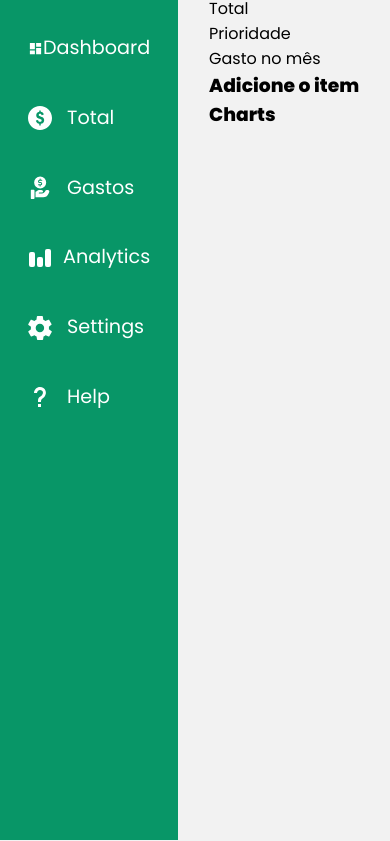
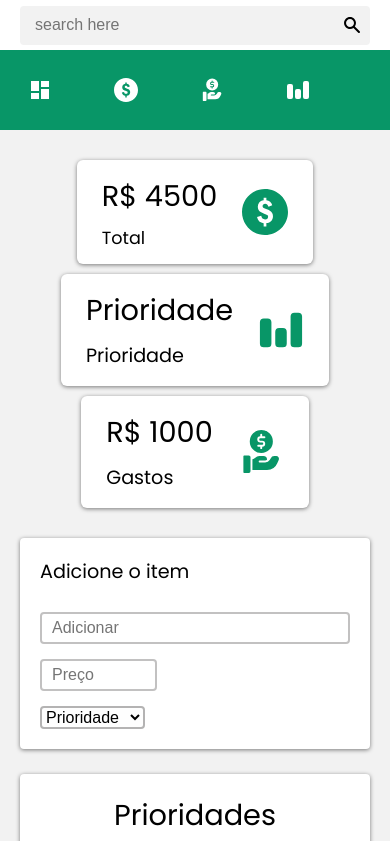
Before and after one commit to GKeslley/Projeto-PayMore, a website with bundled scripts: page index.html in a window 390 px wide. Shown: the part 78-919 px from the top of the page. Built offline with nearby package versions, Linux system fonts and the light colour scheme.

Commit message:
Implementando Design responsivo e interação com o javascript

```diff
--- /dev/null
+++ b/css/charts.css
@@ -0,0 +1,85 @@
+.charts {
+  display: grid;
+  grid-template-columns: repeat(2, 1fr);
+  gap: 0px 25px;
+}
+
+.adicionar-bg {
+  background: var(--color-12);
+  box-shadow: 0px 1px 4px rgba(0, 0, 0, 0.5);
+  border-radius: 4px;
+}
+
+.adicionar {
+  display: grid;
+  padding: 20px;
+}
+
+.adicionar h1 {
+  margin-bottom: 25px;
+}
+
+.adicionar-form {
+  display: grid;
+  margin-bottom: 15px;
+  gap: 15px 0px;
+}
+
+.adicionar-form #text {
+  background: none;
+  border: 2px solid #c2c1c1;
+  padding: 5px 10px;
+  border-radius: 4px;
+  font-size: 1rem;
+}
+
+.adicionar-form #price {
+  background: none;
+  border: 2px solid #c2c1c1;
+  padding: 5px 10px;
+  max-width: 30%;
+  border-radius: 4px;
+  font-size: 1rem;
+}
+
+select {
+  justify-self: start;
+  border: 2px solid #b4b3b3;
+  border-radius: 4px;
+  font-size: 1rem;
+  background: #e7e2e20c;
+}
+
+.chart {
+  width: 90%;
+  justify-self: center;
+  align-self: center;
+}
+
+.chart canvas {
+  margin-top: 15px;
+}
+
+.chart-bg {
+  display: grid;
+  background: var(--color-12);
+  border-radius: 4px;
+  box-shadow: 0px 1px 4px rgba(0, 0, 0, 0.5);
+}
+
+.chart-bg h1 {
+  padding-top: 20px;
+  text-align: center;
+}
+
+@media (min-width: 1000px) {
+  .chart {
+    width: 70%;
+  }
+}
+@media (max-width: 830px) {
+  .charts {
+    grid-template-columns: 1fr;
+    gap: 25px 0px;
+  }
+}
--- /dev/null
+++ b/css/componentes/animacao/barraLateral.css
@@ -0,0 +1,32 @@
+@media (max-width: 920px) {
+  .content {
+    grid-template-columns: 1fr;
+    grid-template-rows: max-content;
+  }
+  .introducao {
+    grid-column: 1;
+  }
+  .barra-conteudo {
+    justify-content: initial;
+  }
+  .barra-conteudo ul {
+    margin-top: 0px;
+    padding-top: 20px;
+    padding-bottom: 20px;
+    display: flex;
+    align-items: center;
+    justify-content: space-between;
+  }
+  .barra-conteudo li + li {
+    margin-top: 0px;
+  }
+}
+
+@media (max-width: 670px) {
+  .barra-conteudo ul {
+    overflow-x: auto;
+  }
+  .barra-conteudo ul li {
+    min-width: 70px;
+  }
+}
--- a/css/componentes/componentes.css
+++ b/css/componentes/componentes.css
@@ -6,3 +6,12 @@
   margin-left: auto;
   box-sizing: border-box;
 }
+
+.container-2 {
+  max-width: 1400px;
+  padding-right: 10px;
+  padding-left: 10px;
+  margin-right: 10px;
+  margin-left: 10px;
+  box-sizing: border-box;
+}
--- a/css/componentes/cores.css
+++ b/css/componentes/cores.css
@@ -1,4 +1,5 @@
 :root {
   --color-12: #fff;
-  --color-v1: rgb(8, 150, 103);
+  --color-v1: #089667;
+  --color-0: #000;
 }
--- a/css/componentes/tipografia.css
+++ b/css/componentes/tipografia.css
@@ -1,7 +1,15 @@
 .font-principal {
   font: 800 2rem/1.1 "Poppins", sans-serif;
+}
+
+.font-M {
+  font: 400 1.8rem/1.5 "Poppins", sans-serif;
 }
 
 .font-L {
   font: 400 1.2rem/1.5 "Poppins", sans-serif;
 }
+
+.font-p {
+  font: 400 1.1rem/1.2 "Poppins", sans-serif;
+}
--- a/css/content.css
+++ b/css/content.css
@@ -1,25 +1,22 @@
 .content {
   display: grid;
-  grid-template-columns: 1fr 3fr;
+  grid-template-columns: 0.1fr 1fr;
+  height: 100vh;
 }
 
 .barra-bg {
   background: var(--color-v1);
-  height: 100vh;
+  height: 100%;
+}
+
+.barra-conteudo {
+  display: grid;
+  justify-content: center;
 }
 
 .barra-conteudo ul {
-  display: grid;
   margin-top: 30px;
   color: var(--color-12);
-}
-
-.barra-conteudo li:hover {
-  background: var(--color-12);
-}
-
-.barra-conteudo li:hover a {
-  color: var(--color-v1);
 }
 
 .barra-conteudo li {
@@ -28,14 +25,42 @@
   padding: 8px;
   transition: 0.3s;
   align-items: center;
+  justify-self: center;
 }
 
 .barra-conteudo li img {
-  margin-right: 15px;
+  height: 100%;
+  object-fit: cover;
+}
+
+.barra-conteudo li:hover {
+  background: var(--color-12);
 }
 
 .barra-conteudo li a {
   color: var(--color-12);
+  display: none;
+}
+
+.barra-conteudo li a.ativo {
+  display: block;
+}
+
+[data-bar].animation {
+  animation: showBar 0.3s forwards;
+}
+
+@keyframes showBar {
+  from {
+    transform: translate3d(-30px, 0, 0);
+  }
+  to {
+    transform: translate3d(0, 0, 0);
+  }
+}
+
+.barra-conteudo li:hover a {
+  color: var(--color-v1);
 }
 
 .barra-conteudo li + li {
--- a/css/header.css
+++ b/css/header.css
@@ -47,3 +47,36 @@
   top: 11px;
   right: 10px;
 }
+
+@media (max-width: 750px) {
+  .header-conteudo {
+    grid-template-columns: 1fr;
+  }
+  .header-conteudo .header-imgs {
+    grid-row: 1;
+  }
+  .header-conteudo h1 {
+    grid-row: 1;
+  }
+  .header-conteudo form {
+    width: 100%;
+    grid-column: span 2;
+    margin-top: 15px;
+  }
+}
+
+@media (max-width: 330px) {
+  .header-conteudo {
+    grid-template-columns: 1fr;
+    justify-items: center;
+  }
+  .header-conteudo .header-imgs {
+    grid-row: 2;
+  }
+  .header-imgs div {
+    order: 2;
+  }
+  .header-conteudo h1 {
+    margin-bottom: 15px;
+  }
+}
--- /dev/null
+++ b/css/informacoes.css
@@ -0,0 +1,49 @@
+.introducao {
+  grid-column: 2;
+  height: 100%;
+}
+
+.informacoes {
+  display: grid;
+  padding-top: 30px;
+  margin-bottom: 80px;
+}
+
+.informacoes ul {
+  display: flex;
+  flex: 1;
+  justify-content: space-between;
+  gap: 0px 15px;
+}
+
+.informacoes li {
+  display: grid;
+  grid-template-columns: 1fr auto;
+  background: var(--color-12);
+  box-shadow: 0px 1px 4px rgba(0, 0, 0, 0.5);
+  gap: 0px 25px;
+  padding: 15px 25px;
+  border-radius: 6px;
+  align-items: center;
+  transition: 0.3s;
+}
+
+.informacoes li:hover {
+  background: #ececec;
+}
+
+.text span {
+  display: block;
+  margin-bottom: 10px;
+}
+
+@media (max-width: 830px) {
+  .informacoes {
+    margin-bottom: 30px;
+  }
+  .informacoes ul {
+    flex-wrap: wrap;
+    justify-content: center;
+    gap: 10px 15px;
+  }
+}
--- a/index.html
+++ b/index.html
@@ -32,7 +32,7 @@
   </header>
 
   <section class="content">
-    <div class="barra-bg">
+    <div class="barra-bg" data-bar>
       <div class="barra-conteudo container">
         <ul>
           <li class="font-L">
@@ -68,26 +68,70 @@
       </div>
     </div>
 
-    <div class="container">
+    <article class="introducao container-2">
       <div>
-        <ul>
-          <li>Total</li>
-          <li>Prioridade</li>
-          <li>Gasto no mês</li>
-        </ul>
+        <div class="informacoes">
+          <ul>
+            <li>
+              <div class="text">
+                <span class="font-M">R$ 4500</span>
+                <p class="font-p">Total</p>
+              </div>
+              <img src="./imgs/infos-copy/total2.svg" alt="">
+            </li>
+
+            <li class="font-L">
+              <div class="text">
+                <span class="font-M">Prioridade</span>
+                <p>Prioridade</p>
+              </div>
+              <img src="./imgs/infos-copy/analytics-copy.svg" alt="">
+            </li>
+
+            <li class="font-L">
+              <div class="text">
+                <span class="font-M">R$ 1000</span>
+                <p>Gastos</p>
+              </div>
+              <img src="./imgs/infos-copy/gastos-copy.svg" alt="">
+            </li>
+          </ul>
+        </div>
       </div>
 
-      <article class="informacoes">
-        <div>
-          <h1>Adicione o item</h1>
+      <article class="charts">
+        <div class="adicionar-bg">
+          <div class="adicionar">
+
+            <h1 class="font-L">Adicione o item</h1>
+            <form class="adicionar-form" action="">
+              <input type="text" name="text" id="text" placeholder="Adicionar">
+              <input type="number" name="price" id="price" placeholder="Preço">
+            </form>
+
+            <select name="" id="">
+              <option disabled hidden selected>Prioridade</option>
+              <option value="1">Importante</option>
+              <option value="2">Lazer</option>
+              <option value="3">Necessário</option>
+              <option value="4">Besteira</option>
+            </select>
+          </div>
         </div>
 
-        <div class="charts">
-          <h1>Charts</h1>
+        <div class="chart-bg">
+          <h1 class="font-M">Prioridades</h1>
+          <div class="chart">
+            <canvas id="myChart" width="400" height="400"></canvas>
+          </div>
         </div>
       </article>
-    </div>
+
+    </article>
+
   </section>
+  <script src="https://cdn.jsdelivr.net/npm/chart.js"></script>
+  <script type="module" src="./script.js"></script>
 </body>
 
 </html>
--- a/style.css
+++ b/style.css
@@ -1,8 +1,12 @@
 @import "./css/header.css";
 @import "./css/content.css";
+@import "./css/informacoes.css";
+@import "./css/charts.css";
 
 @import "./css/global.css";
 
 @import "./css/componentes/componentes.css";
 @import "./css/componentes/cores.css";
 @import "./css/componentes/tipografia.css";
+
+@import "./css/componentes/animacao/barraLateral.css";
```
Also changed, not shown: imgs/infos-copy/analytics-copy.svg (added), imgs/infos-copy/gastos-copy.svg (added), imgs/infos-copy/total2.svg (added).
